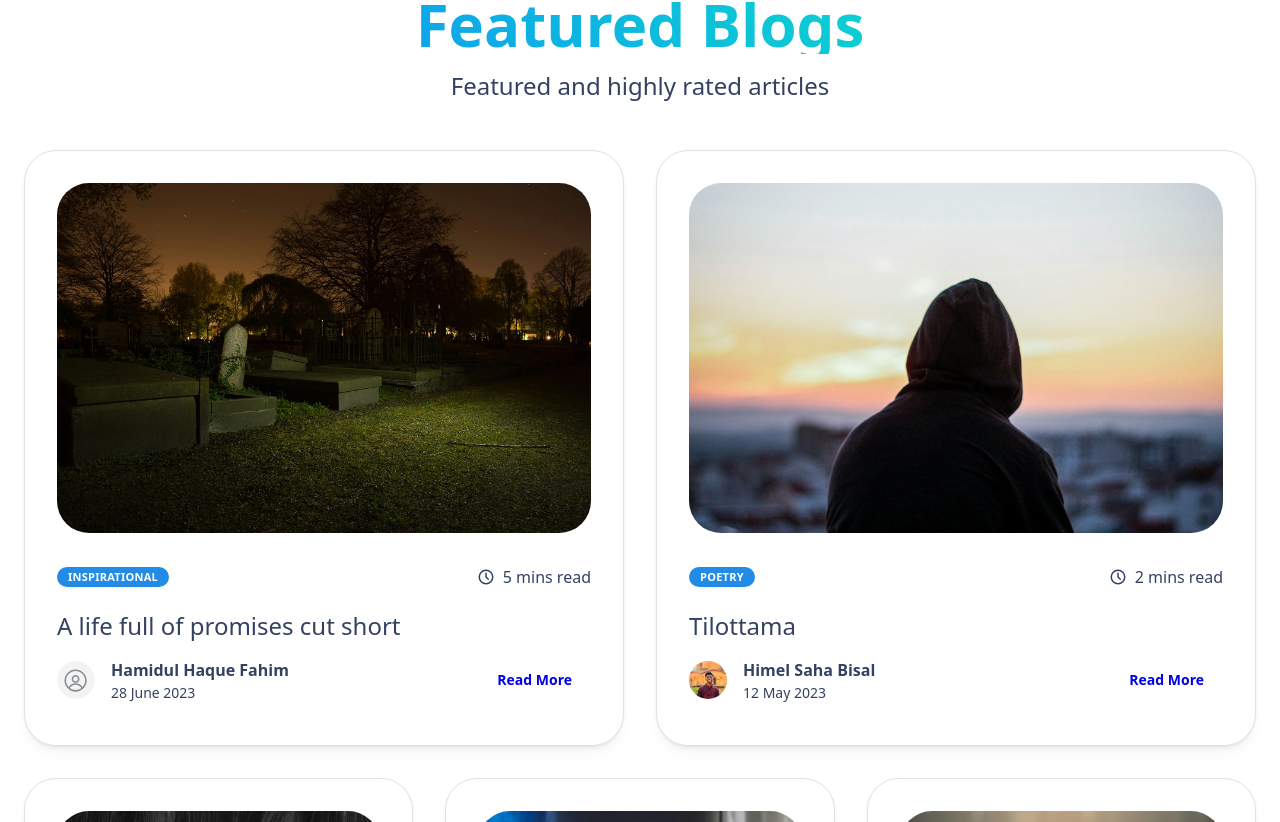
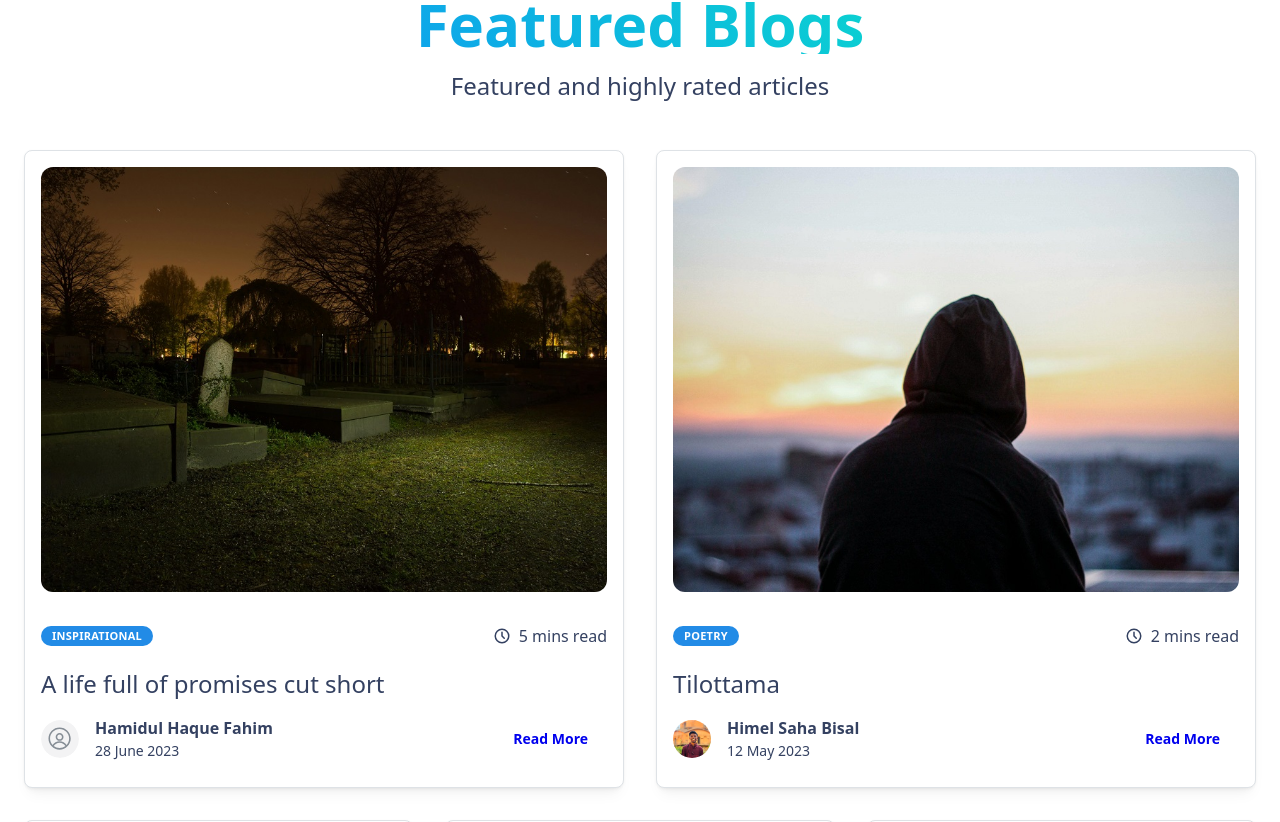
Before and after one commit to RizwanSuvo99/verse-voice, a Next.js app: page / in a window 1280 px wide. Shown: the part 1238-2060 px from the top of the page. Built offline with nearby package versions, Linux system fonts and the light colour scheme; a web font is replaced by a local one.

Commit message:
Animation added for Featured Single blog

```diff
--- a/components/FeaturedBlog/SingleBlog.jsx
+++ b/components/FeaturedBlog/SingleBlog.jsx
@@ -10,6 +10,7 @@ import {
   Text,
 } from '@mantine/core';
 import { IconClock } from '@tabler/icons-react';
+import { motion } from 'framer-motion';
 import Link from 'next/link';
 
 const SingleBlog = ({ blog }) => {
@@ -25,10 +26,28 @@ const SingleBlog = ({ blog }) => {
   } = blog;
 
   return (
-    <Card shadow="sm" padding="xl" radius="xl" withBorder className="!h-full">
+    <motion.div
+      whileHover="hover" // Trigger the animation on hover
+    >
+      <Card shadow="sm" radius="md" withBorder className="!h-full">
         <AspectRatio ratio={4 / 3}>
-        <Image src={imgUrl} height={350} alt="Norway" radius="xl" />
+          <motion.div
+            variants={{
+              hover: { scale: 1.05 }, // Smoothly scale the image slightly larger on hover
+            }}
+            transition={{ duration: 0.2, ease: 'easeInOut' }} // Smooth and slow transition
+            style={{ borderRadius: '0.75rem', overflow: 'hidden' }}
+          >
+            <Image
+              src={imgUrl}
+              height={300}
+              alt={title}
+              radius="md"
+              style={{ width: '100%', height: '100%', objectFit: 'cover' }} // Image stays 100% width and height
+            />
+          </motion.div>
         </AspectRatio>
+
         <Space h={'xl'} />
         <Group justify="space-between">
           <Badge>{category}</Badge>
@@ -37,10 +56,12 @@ const SingleBlog = ({ blog }) => {
             <Text>{timeRead}</Text>
           </Group>
         </Group>
+
         <Space h={'lg'} />
         <Text fw={500} className="!text-2xl" lineClamp={2}>
           {title}
         </Text>
+
         <Group justify="space-between" mt="md" mb="xs">
           <Group className="!items-center">
             <Avatar src={authorAvatar} alt="author-img" />
@@ -49,6 +70,7 @@ const SingleBlog = ({ blog }) => {
               <Text className="!text-sm">{publishDate}</Text>
             </div>
           </Group>
+
           <Button variant="transparent">
             <Link href={`/blogs/${id}`} className="!no-underline">
               Read More
@@ -56,6 +78,7 @@ const SingleBlog = ({ blog }) => {
           </Button>
         </Group>
       </Card>
+    </motion.div>
   );
 };
 
```
Lines whose indentation alone changed are shown as unchanged.
